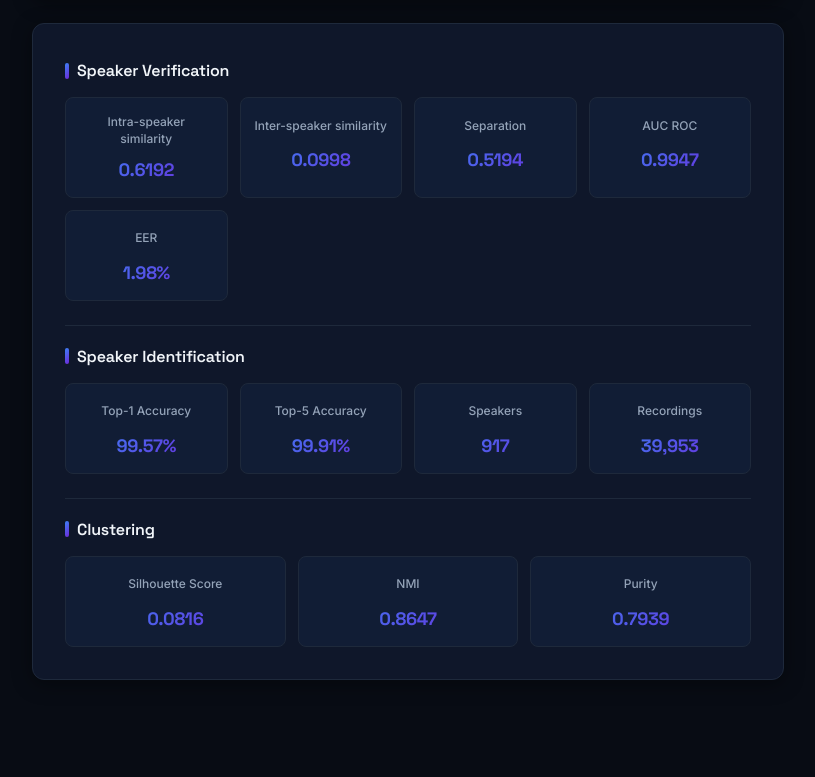
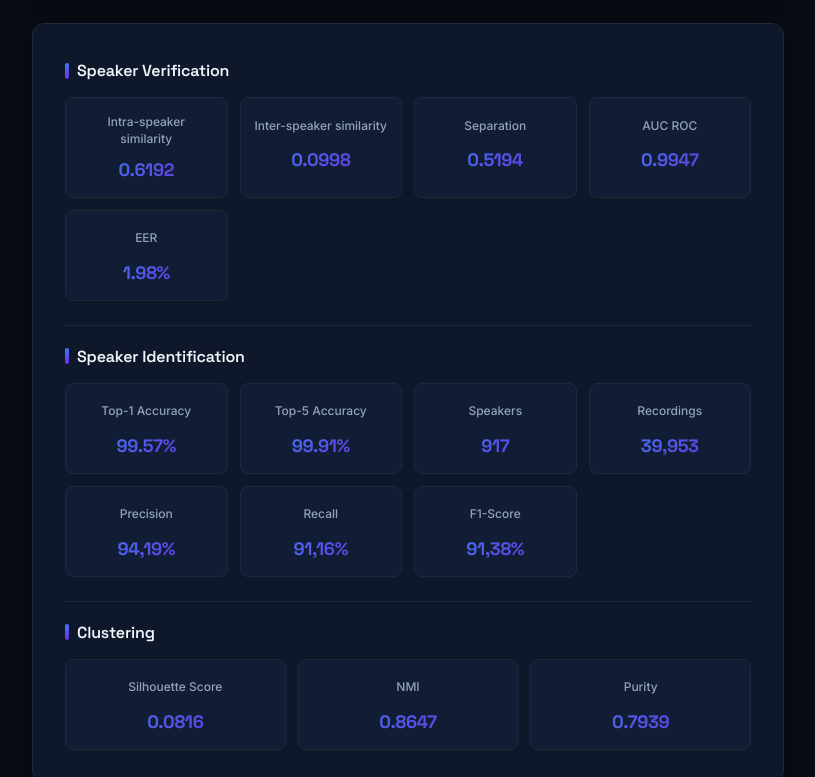
Before and after one commit to Zelyx21/Voice-Recognition, a React (Vite) app in the folder website/voice-recognition/: page /Statistics in a window 1280 px wide. Shown: the part 1123-1900 px from the top of the page, without its empty margins (232-1047 px from the left). Built offline with nearby package versions, Linux system fonts and the light colour scheme.

Commit message:
ajout des recall et precision

```diff
--- a/website/voice-recognition/src/Statistics.jsx
+++ b/website/voice-recognition/src/Statistics.jsx
@@ -19,6 +19,9 @@ const METRICS_DATA = {
       { key: 'top5_accuracy', value: '99.91%' },
       { key: 'speakers', value: '917' },
       { key: 'recordings', value: '39,953' },
+      { key: 'precision', value: '94,19%'},
+      { key: 'recall', value: '91,16%'},
+      { key: 'f1', value: '91,38%'},
     ],
     clustering: [
       { key: 'silhouette', value: '0.0816' },
@@ -40,6 +43,9 @@ const METRICS_DATA = {
       { key: 'top5_accuracy', value: '99.93%' },
       { key: 'speakers', value: '917' },
       { key: 'recordings', value: '39 953' },
+      { key: 'precision', value: '94,58%'},
+      { key: 'recall', value: '90,63%'},
+      { key: 'f1', value: '91,52%'},
     ],
     clustering: [
       { key: 'silhouette', value: '0.0998' },
@@ -63,6 +69,9 @@ const LABELS = {
     silhouette: 'Silhouette Score',
     nmi: 'NMI',
     purity: 'Purity',
+    precision:'Precision',
+    recall: 'Recall',
+    f1: 'F1-Score',
   },
   fr: {
     intra_similarity: 'Similarité intra-locuteur',
@@ -77,6 +86,9 @@ const LABELS = {
     silhouette: 'Silhouette Score',
     nmi: 'NMI',
     purity: 'Pureté',
+    precision:'Precision',
+    recall: 'Recall',
+    f1: 'F1-Score',
   },
 };
 
```
